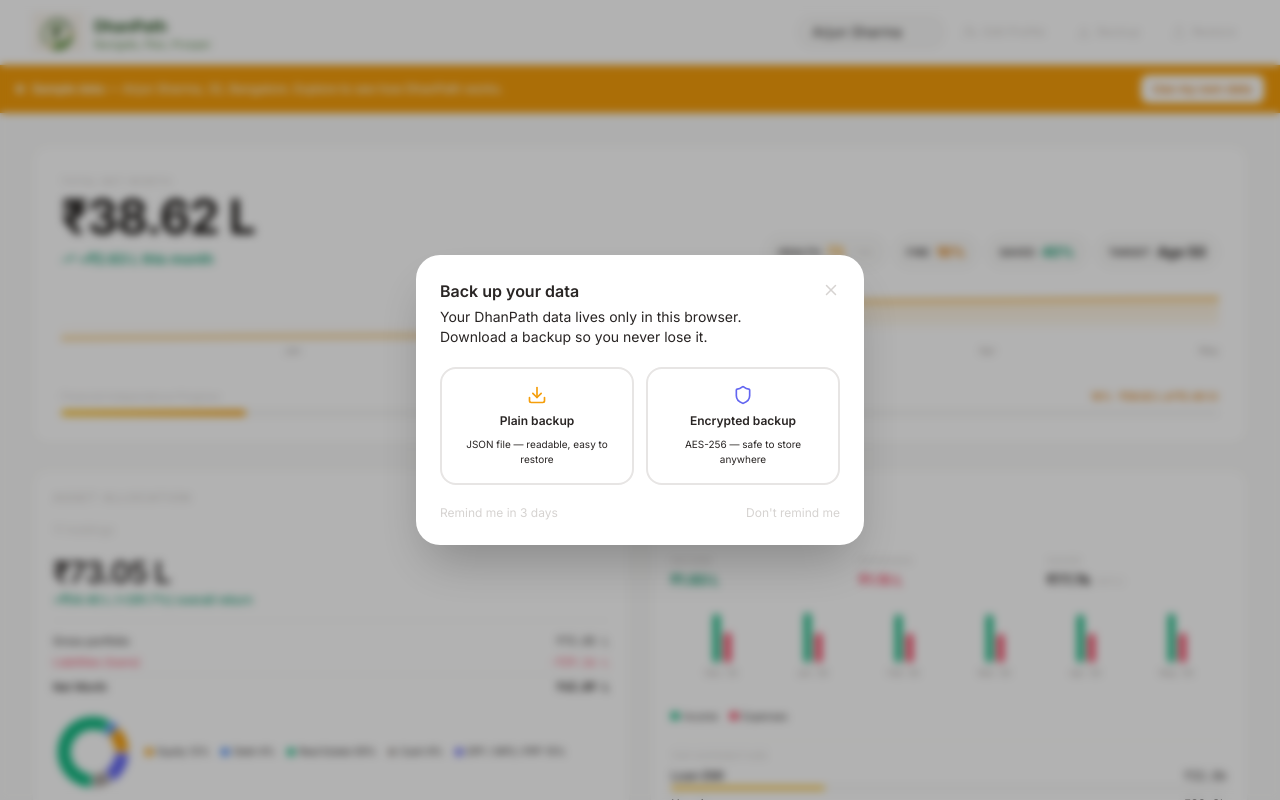
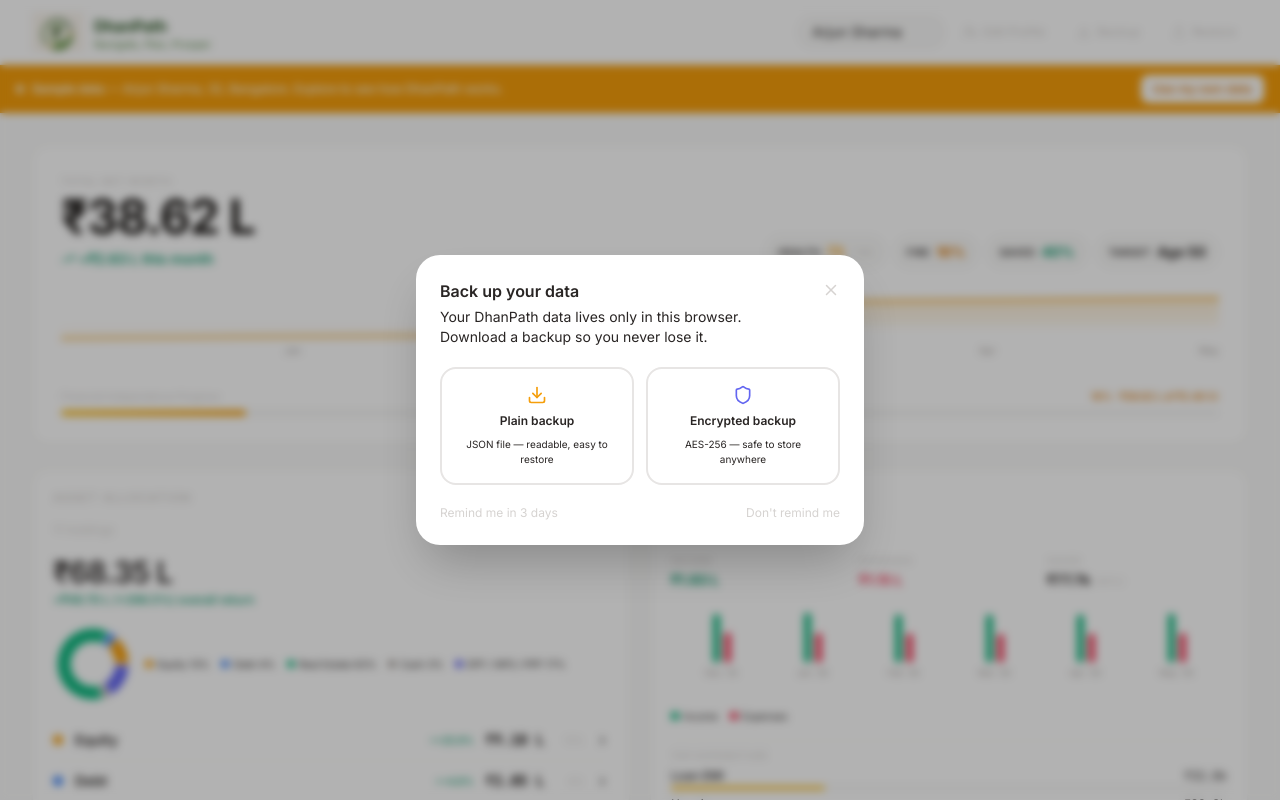
Before and after one commit to bhatprshntpm/DhanPath, a React (Vite) app: page / in a window 1280 px wide. Shown: the top 800 px of the page. Built offline with nearby package versions, Linux system fonts and the light colour scheme.

Commit message:
Fix double-counting: Zerodha Debt was mapped to snapshot.savings then re-added as Cash

```diff
--- a/src/components/AssetAllocationCard.tsx
+++ b/src/components/AssetAllocationCard.tsx
@@ -68,8 +68,8 @@ export default function AssetAllocationCard() {
       buckets[cat] = (buckets[cat] ?? 0) + h.value
     }
     if (latest) {
-      if (latest.assets.checking + latest.assets.savings > 0)
-        buckets['Cash'] = (buckets['Cash'] ?? 0) + latest.assets.checking + latest.assets.savings
+      if (latest.assets.checking > 0)
+        buckets['Cash'] = (buckets['Cash'] ?? 0) + latest.assets.checking
       if (latest.assets.realEstate > 0)
         buckets['Real Estate'] = (buckets['Real Estate'] ?? 0) + latest.assets.realEstate
     }
@@ -170,14 +170,8 @@ export default function AssetAllocationCard() {
         />
       ) : (
         <>
-          {/* Portfolio total + liabilities reconciliation */}
-          {hasAnyData && (() => {
-            const liab = latest?.liabilities
-            const totalLiab = liab
-              ? (liab.mortgage ?? 0) + (liab.studentLoans ?? 0) + (liab.creditCards ?? 0) + (liab.autoLoans ?? 0) + (liab.other ?? 0)
-              : 0
-            const netWorth = total - totalLiab
-            return (
+          {/* Portfolio total */}
+          {hasAnyData && (
             <div>
               <p className="kpi-value">{fmtINR(total)}</p>
               {totalCost > 0 && (
@@ -185,25 +179,8 @@ export default function AssetAllocationCard() {
                   {gain >= 0 ? '+' : ''}{fmtINR(gain)} ({fmtPct(gainPct)}) overall return
                 </p>
               )}
-                {totalLiab > 0 && (
-                  <div className="mt-3 pt-3 border-t border-surface-100 flex flex-col gap-1">
-                    <div className="flex items-center justify-between text-[11px] text-surface-500">
-                      <span>Gross portfolio</span>
-                      <span className="font-mono">{fmtINR(total)}</span>
-                    </div>
-                    <div className="flex items-center justify-between text-[11px] text-rose-500">
-                      <span>Liabilities (loans)</span>
-                      <span className="font-mono">−{fmtINR(totalLiab)}</span>
-                    </div>
-                    <div className="flex items-center justify-between text-[11px] font-semibold text-surface-800 pt-1 border-t border-surface-100">
-                      <span>Net Worth</span>
-                      <span className="font-mono">{fmtINR(netWorth)}</span>
-                    </div>
             </div>
           )}
-              </div>
-            )
-          })()}
 
           {/* Donut + summary row */}
           {pieData.length > 0 && (
--- a/src/lib/zerodhaXLSXParser.ts
+++ b/src/lib/zerodhaXLSXParser.ts
@@ -336,8 +336,8 @@ export function zerodhaToSnapshot(parsed: ZerodhaParseResult): Omit<NetWorthSnap
     date: new Date().toISOString().slice(0, 7),
     assets: {
       checking:   0,
-      savings:    Math.round(by['Debt'] ?? 0),
-      brokerage:  Math.round((by['Equity'] ?? 0)),
+      savings:    0,
+      brokerage:  Math.round((by['Equity'] ?? 0) + (by['Debt'] ?? 0) + (by['International'] ?? 0) + (by['Cryptocurrency'] ?? 0)),
       retirement: 0,
       realEstate: 0,
       other:      Math.round(by['Gold'] ?? 0),
```
Lines whose indentation alone changed are shown as unchanged.
